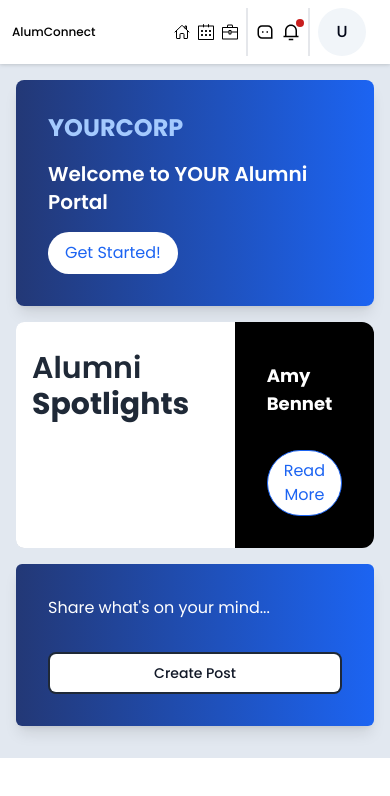
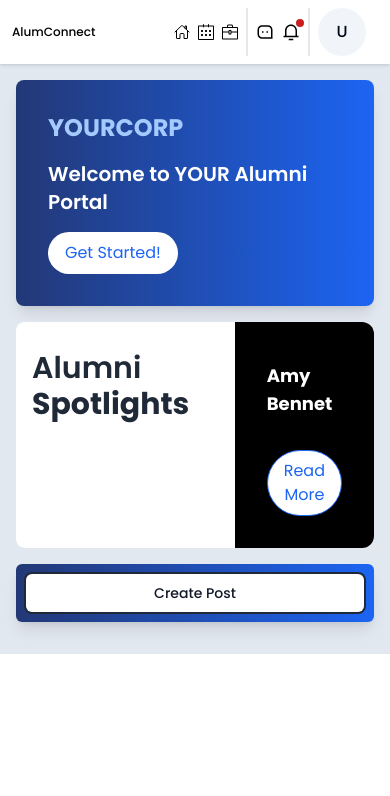
Before and after one commit to mohitRauniyar/Alumini-website, a React (Vite) app in the folder client/: page /alumini/dashboard in a window 390 px wide. Shown: the top 796 px of the page. Built offline with nearby package versions, Linux system fonts and the light colour scheme.

Commit message:
add get post api route

```diff
--- a/client/src/pages/Dashboard/Dashboard.jsx
+++ b/client/src/pages/Dashboard/Dashboard.jsx
@@ -226,11 +226,11 @@ function Dashboard() {
 
 
             </div>
-            <div className="right-side h-max lg:w-1/4 md:w-1/5 w-full flex flex-col gap-4 sticky top-20 right-0">
-              <div className="bg-gradient-to-r from-blue-900 to-blue-600 shadow-lg w-full  p-8  rounded-md flex flex-col justify-evenly h-max gap-4">
-                <h1 className="text-white">Share what's on your mind...</h1>
+            <div className="right-side h-max lg:w-1/4 md:w-1/5 w-full flex flex-col gap-4 sticky md:top-20 top-16 right-0">
+              <div className="bg-gradient-to-r from-blue-900 to-blue-600 shadow-lg w-full  md:p-8 p-2 rounded-md flex flex-col justify-evenly h-max gap-4">
+                <h1 className="text-white hidden md:block">Share what's on your mind...</h1>
                 <Button
-                  className="mt-4"
+                  className="md:mt-4"
                   outline
                   color="dark"
                   onClick={() => {
@@ -307,7 +307,7 @@ function Dashboard() {
                   >
                     <option value="uncategorized"> Select an option</option>
                     <option value="achievement">Achievement</option>
-                    <option value="oppurtunity">Oppurtunity</option>
+                    <option value="opportunity">Opportunity</option>
                     <option value="experience">Experience</option>
                   </select>
                 </div>
```
Also changed, not shown: 2 other files (tests, documents, lock files or other folders).
